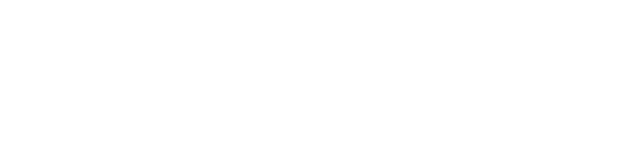
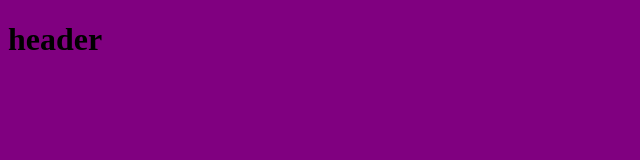
Before and after one commit to 19viko/test_repository, a plain HTML site: page index.html in a window 1280 px wide. Shown: the whole page, without its empty margins (0-640 px from the left). Drawn offline with Linux system fonts and the light colour scheme.

Commit message:
изменили фон на фиалетовый

```diff
--- a/index.html
+++ b/index.html
@@ -7,5 +7,6 @@
 </head>
 <body>
 
+<h1>header</h1>
 </body>
 </html>
--- a/style.css
+++ b/style.css
@@ -0,0 +1,3 @@
+body{
+    background-color: purple;
+}
```
